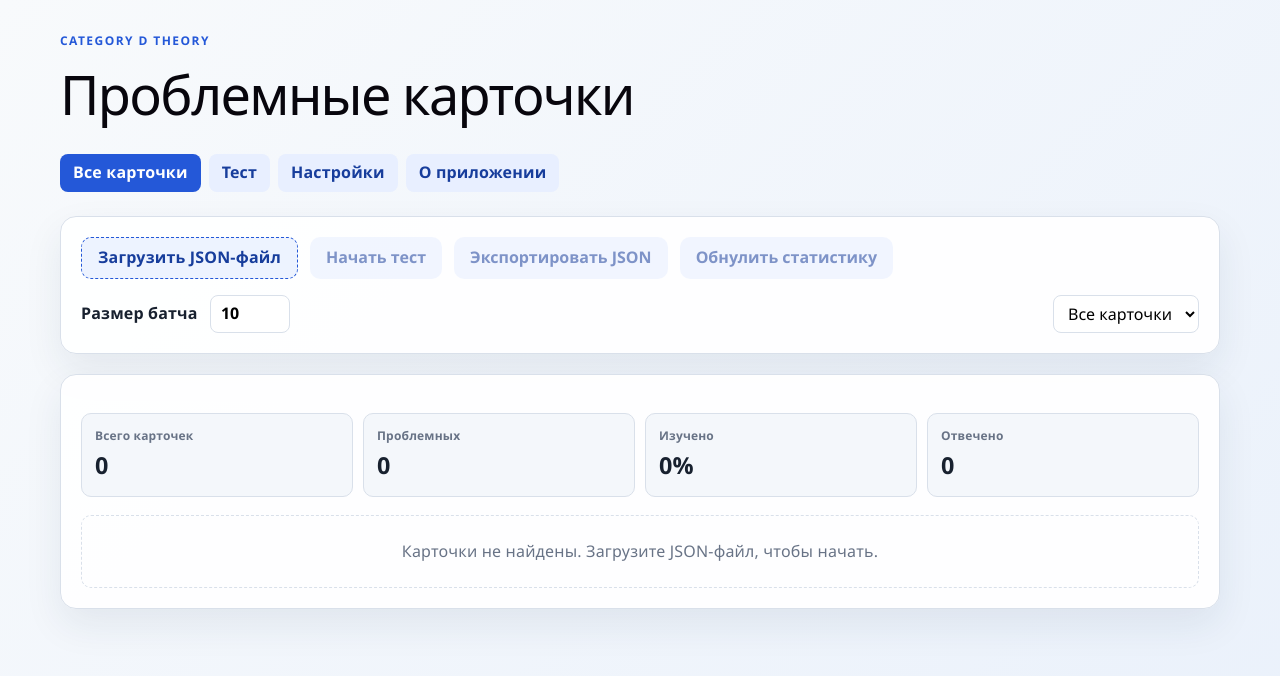
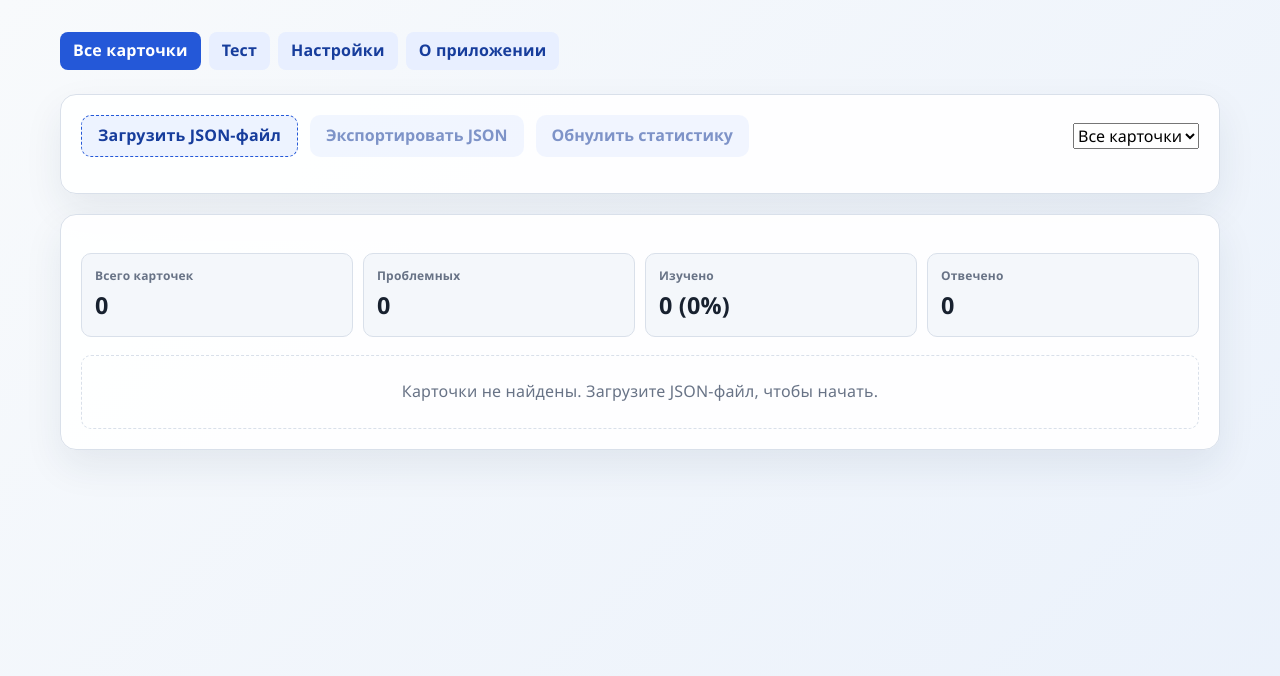
Before and after one commit to SVDotsenko/weak-cards-quiz-react, a React (Vite) app: page /cards in a window 1280 px wide. Shown: the top 676 px of the page. Built offline with nearby package versions, Linux system fonts and the light colour scheme.

Commit message:
refactor: clean up CSS styles and remove unused components; update stats display in Stats component

```diff
--- a/src/App.css
+++ b/src/App.css
@@ -77,20 +77,11 @@ button:disabled {
   text-align: left;
 }
 
-header {
-  margin-bottom: 24px;
-}
-
-.app-title-link {
-  color: inherit;
-  text-decoration: none;
-}
-
 .main-navigation {
   display: flex;
   flex-wrap: wrap;
   gap: 8px;
-  margin-top: 20px;
+  margin-bottom: 24px;
 }
 
 .main-navigation a,
@@ -109,15 +100,6 @@ header {
 .main-navigation a.active {
   background: var(--blue);
   color: #fff;
-}
-
-.eyebrow {
-  margin: 0 0 6px;
-  color: var(--blue);
-  font-size: 12px;
-  font-weight: 800;
-  letter-spacing: .12em;
-  text-transform: uppercase;
 }
 
 h1,
@@ -156,7 +138,6 @@ main {
 }
 
 .control-row,
-.batch-row,
 .panel-header,
 .card-header {
   display: flex;
@@ -169,8 +150,8 @@ main {
   margin-bottom: 16px;
 }
 
-.batch-row {
-  justify-content: space-between;
+.filter-select {
+  margin-left: auto;
 }
 
 .file-picker {
@@ -191,24 +172,6 @@ main {
   width: 1px;
   height: 1px;
   opacity: 0;
-}
-
-.batch-row label {
-  font-weight: 700;
-}
-
-.batch-row input,
-.batch-row select {
-  min-height: 38px;
-  margin-left: 8px;
-  padding: 0 10px;
-  border: 1px solid var(--line);
-  border-radius: 8px;
-  background: var(--paper);
-}
-
-.batch-row input {
-  width: 80px;
 }
 
 .stats-grid {
@@ -412,14 +375,6 @@ main {
   .stats-grid {
     grid-template-columns: repeat(2, 1fr);
   }
-
-  .batch-row {
-    align-items: stretch;
-  }
-
-  .batch-row>* {
-    width: 100%;
-  }
 }
 
 .hero {
--- a/src/cards.js
+++ b/src/cards.js
@@ -61,7 +61,7 @@ export function getStoredCards() { try { return normalizeCards(JSON.parse(localS
 export function saveCards(cards) { localStorage.setItem(STORAGE_KEY, JSON.stringify(cards)) }
 export function calculateOverallStats(cards) {
     const studiedCount = cards.filter((card) => card.stats.timesShown > 0).length
-    return { totalCount: cards.length, problemCount: cards.filter((card) => card.stats.lastAttemptCorrect === false).length, studiedPercent: cards.length ? Math.round((studiedCount / cards.length) * 100) : 0, answeredCount: cards.reduce((total, card) => total + card.stats.timesShown, 0) }
+    return { totalCount: cards.length, problemCount: cards.filter((card) => card.stats.lastAttemptCorrect === false).length, studiedCount, studiedPercent: cards.length ? Math.round((studiedCount / cards.length) * 100) : 0, answeredCount: cards.reduce((total, card) => total + card.stats.timesShown, 0) }
 }
 export function filterCards(cards, filter) { return filter === 'problem' ? cards.filter((card) => card.stats.lastAttemptCorrect === false) : filter === 'errors' ? cards.filter((card) => card.stats.timesWrong > 0) : cards }
 export function buildQuizBatch(cards, requestedCount) {
--- a/src/components/Layout.jsx
+++ b/src/components/Layout.jsx
@@ -1,22 +1,17 @@
-import { NavLink } from 'react-router-dom'
-import { useApp } from '../app/useApp'
-import Navigation from './Navigation'
-import Toast from './Toast'
+import { useApp } from "../app/useApp";
+import Navigation from "./Navigation";
+import Toast from "./Toast";
 
 function Layout({ children }) {
-  const { toast } = useApp()
+  const { toast } = useApp();
 
   return (
     <div className="app-shell">
-      <header>
-        <p className="eyebrow">Category D Theory</p>
-        <NavLink className="app-title-link" to="/cards"><h1>Проблемные карточки</h1></NavLink>
-        <Navigation />
-      </header>
+      <Navigation />
       <main>{children}</main>
       <Toast toast={toast} />
     </div>
-  )
+  );
 }
 
-export default Layout
+export default Layout;
--- a/src/components/cards/Stats.jsx
+++ b/src/components/cards/Stats.jsx
@@ -5,7 +5,7 @@ function Stats({ cards }) {
   const values = [
     ["Всего карточек", stats.totalCount],
     ["Проблемных", stats.problemCount],
-    ["Изучено", `${stats.studiedPercent}%`],
+    ["Изучено", `${stats.studiedCount} (${stats.studiedPercent}%)`],
     ["Отвечено", stats.answeredCount],
   ];
 
--- a/src/pages/CardsPage.jsx
+++ b/src/pages/CardsPage.jsx
@@ -1,27 +1,12 @@
-import { useNavigate } from "react-router-dom";
 import { filterCards } from "../cards";
 import { useApp } from "../app/useApp";
 import CardView from "../components/cards/CardView";
 import Stats from "../components/cards/Stats";
 
 function CardsPage() {
-  const navigate = useNavigate();
-  const {
-    cards,
-    filter,
-    setFilter,
-    batchSize,
-    changeBatchSize,
-    importFiles,
-    exportCards,
-    resetStats,
-    startQuiz,
-  } = useApp();
+  const { cards, filter, setFilter, importFiles, exportCards, resetStats } =
+    useApp();
   const visibleCards = filterCards(cards, filter);
-
-  function beginQuiz() {
-    if (startQuiz()) navigate("/quiz");
-  }
 
   return (
     <>
@@ -36,28 +21,14 @@ function CardsPage() {
             />
             Загрузить JSON-файл
           </label>
-          <button onClick={beginQuiz} disabled={!cards.length}>
-            Начать тест
-          </button>
           <button onClick={exportCards} disabled={!cards.length}>
             Экспортировать JSON
           </button>
           <button onClick={resetStats} disabled={!cards.length}>
             Обнулить статистику
           </button>
-        </div>
-        <div className="batch-row">
-          <label>
-            Размер батча{" "}
-            <input
-              type="number"
-              min="1"
-              max="100"
-              value={batchSize}
-              onChange={(event) => changeBatchSize(event.target.value)}
-            />
-          </label>
           <select
+            className="filter-select"
             value={filter}
             onChange={(event) => setFilter(event.target.value)}
           >
--- a/src/pages/QuizPage.jsx
+++ b/src/pages/QuizPage.jsx
@@ -4,13 +4,31 @@ import CardView from "../components/cards/CardView";
 import QuizCard from "../components/quiz/QuizCard";
 
 function QuizPage() {
-  const { quiz, setQuiz, answerQuiz, nextQuestion, startQuiz, cards } =
-    useApp();
+  const {
+    quiz,
+    setQuiz,
+    answerQuiz,
+    nextQuestion,
+    startQuiz,
+    cards,
+    batchSize,
+    changeBatchSize,
+  } = useApp();
 
   if (!quiz)
     return (
       <section className="panel empty-state">
         <p>Тест ещё не начат.</p>
+        <label className="setting-field">
+          Размер батча
+          <input
+            type="number"
+            min="1"
+            max="100"
+            value={batchSize}
+            onChange={(event) => changeBatchSize(event.target.value)}
+          />
+        </label>
         <button onClick={startQuiz} disabled={!cards.length}>
           Начать тест
         </button>
```
